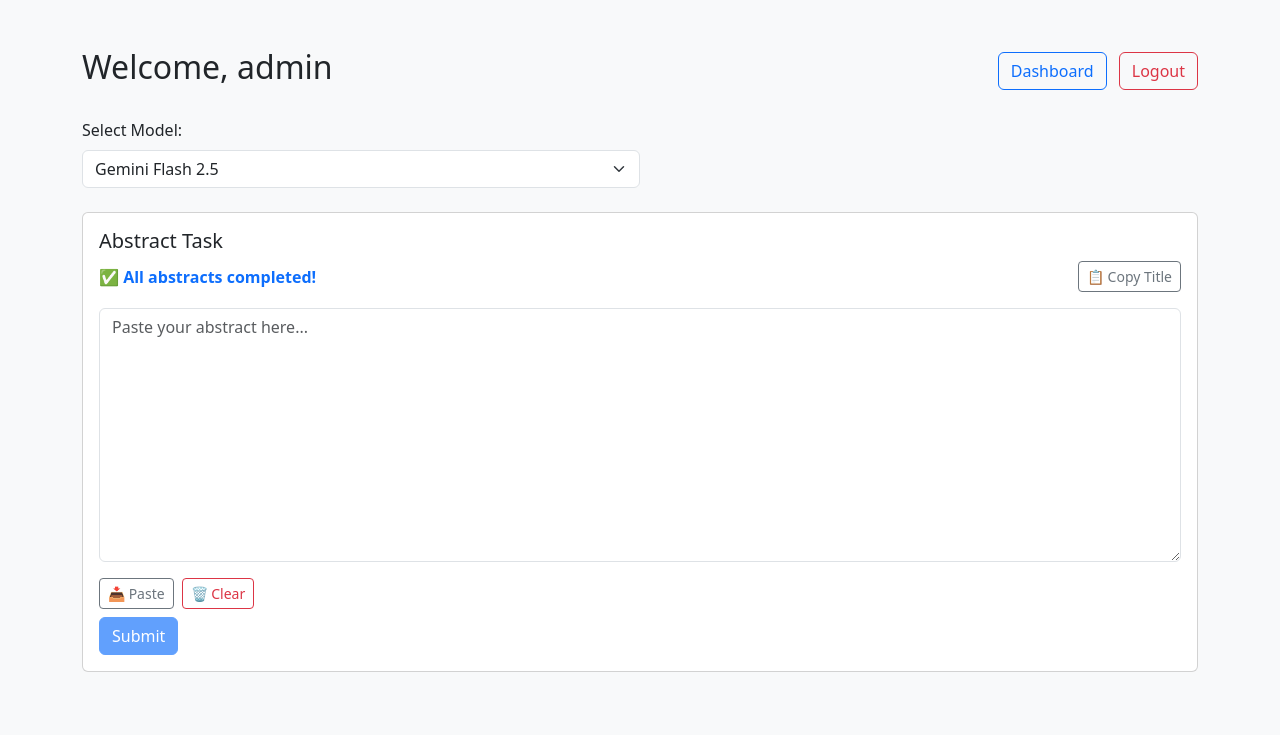
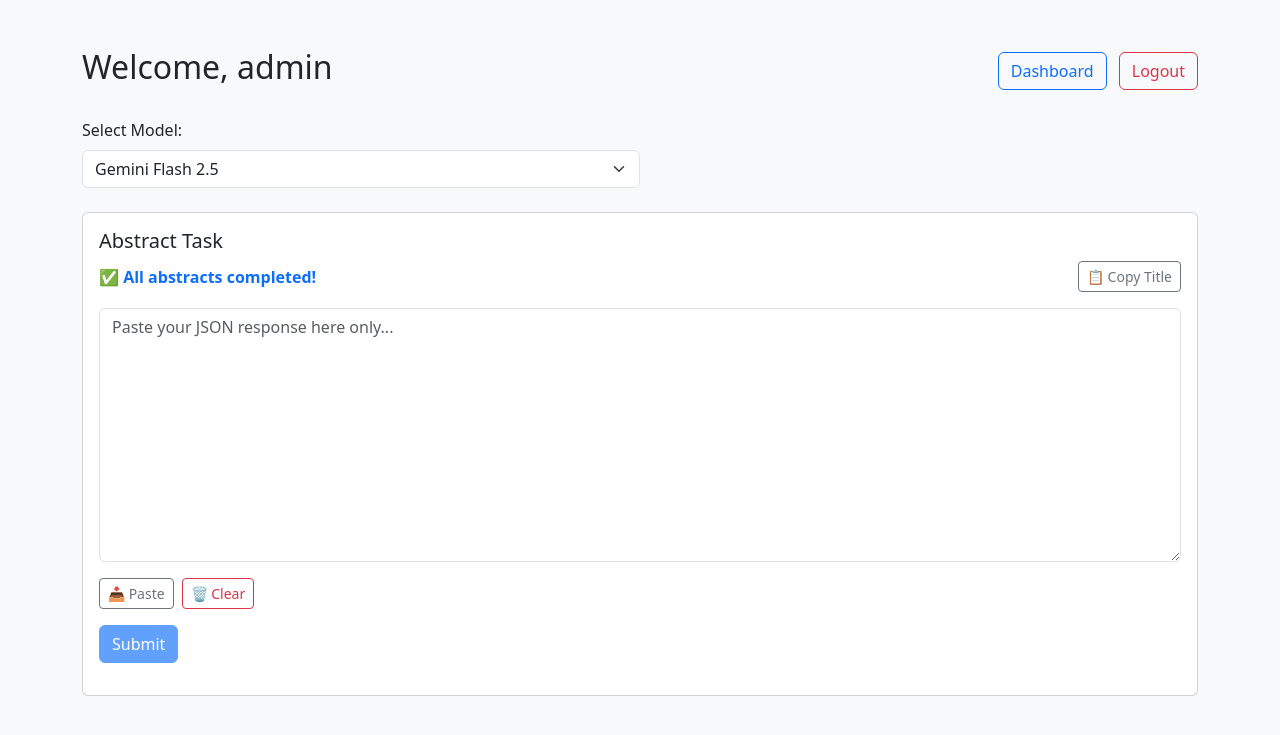
Before and after one commit to Testgptmodels/college_abstract_portal, a Flask app: page /submit in a window 1280 px wide. Shown: the top 735 px of the page. Run offline with Flask 3, Linux system fonts and the light colour scheme; the visitor is signed in with stand-in values (Sample User, id 1); some libraries are stand-ins or nearby versions.

Commit message:
Add files via upload

```diff
--- a/templates/abstract_submit.html
+++ b/templates/abstract_submit.html
@@ -43,13 +43,14 @@
           <button id="copyBtn" class="btn btn-outline-secondary btn-sm">📋 Copy Title</button>
         </div>
 
-        <textarea id="response" class="form-control mb-3" rows="10" placeholder="Paste your abstract here..." readonly></textarea>
+        <textarea id="response" class="form-control mb-3" rows="10" placeholder="Paste your JSON response here only..." readonly onpaste="setTimeout(() => this.removeAttribute('readonly'), 10);"></textarea>
 
-         <div class="d-flex align-items-center mb-2">
+        <div class="d-flex align-items-center mb-3">
           <button id="pasteBtn" class="btn btn-outline-secondary btn-sm me-2">📥 Paste</button>
           <button id="clearBtn" class="btn btn-outline-danger btn-sm">🗑 Clear</button>
         </div>
-        <div class="d-flex align-items-center">
+
+        <div class="d-flex align-items-center mb-3">
           <button id="submitBtn" class="btn btn-primary me-3">Submit</button>
           <span id="statusMessage" class="fw-bold"></span>
         </div>
@@ -57,18 +58,23 @@
     </div>
   </div>
 
-  <!-- Toast placeholder -->
   <div id="toastContainer" class="position-fixed bottom-0 end-0 p-3"></div>
 
   <script>
     let currentTask = null;
     let lastPaste = "";
+    let modelKeywords = {
+      "gemini_flash": "gemini",
+      "grok": "grok",
+      "chatgpt_4o_mini": "gpt",
+      "claude": "claude",
+      "copilot": "copilot"
+    };
 
     async function loadTask() {
       const model = document.getElementById('modelSelect').value;
       const res = await fetch(`/get_next/${model}`);
       const data = await res.json();
-
       if (!data.title) {
         document.getElementById('task-title').innerText = '✅ All abstracts completed!';
         document.getElementById('submitBtn').disabled = true;
@@ -94,7 +100,7 @@
       try {
         const text = await navigator.clipboard.readText();
         if (text.trim() === lastPaste.trim()) {
-          showToast('❌ Same content already pasted. Press clear ', 'danger');
+          showToast('❌ Same content already pasted. Press clear.', 'danger');
           return;
         }
         document.getElementById('response').value = text.trim();
@@ -108,29 +114,45 @@
     document.getElementById('clearBtn').addEventListener('click', () => {
       document.getElementById('response').value = '';
       lastPaste = '';
-      showToast('🗑 Cleared successfully.' , 'info');
+      showToast('🗑 Cleared successfully.', 'info');
     });
 
     document.getElementById('submitBtn').addEventListener('click', async () => {
       const model = document.getElementById('modelSelect').value;
       const responseText = document.getElementById('response').value.trim();
-      const statusEl = document.getElementById('statusMessage');
-      const wordCount = responseText.split(/\s+/).filter(Boolean).length;
-
       if (!responseText) {
         showToast('❌ Please enter a response.', 'danger');
         return;
       }
 
+      let parsed;
+      try {
+        parsed = JSON.parse(responseText);
+      } catch (e) {
+        showToast('❌ Invalid JSON format.', 'danger');
+        return;
+      }
+
+      const modelFieldRaw = parsed.Model || parsed["model name"] || parsed.model_name || parsed.Core_Model || '';
+      const modelLine = modelFieldRaw.toLowerCase();
+      const expectedModelKeyword = modelKeywords[model];
+
+      if (!modelLine.includes(expectedModelKeyword)) {
+        showToast(`❌ Model name does not match selected model (${expectedModelKeyword}).`, 'danger');
+        return;
+      }
+
+      const abstract = parsed.Abstract || '';
+      const wordCount = abstract.trim().split(/\s+/).length;
       if (wordCount < 50) {
-        showToast('❌ Response must be at least 50 words.', 'danger');
+        showToast('❌ Abstract must be at least 50 words.', 'danger');
         return;
       }
 
       const payload = {
         uuid: currentTask.uuid,
         id: currentTask.id,
-        title: currentTask.title,
+        title: parsed.Title,
         response: responseText
       };
 
@@ -141,7 +163,6 @@
       });
 
       const result = await res.json();
-
       if (result.status === 'success') {
         showToast('✅ Response submitted successfully.', 'success');
         loadTask();
@@ -169,7 +190,6 @@
 
     window.onload = loadTask;
   </script>
-
   <script src="https://cdn.jsdelivr.net/npm/bootstrap@5.3.0/dist/js/bootstrap.bundle.min.js"></script>
 </body>
 </html>
```
